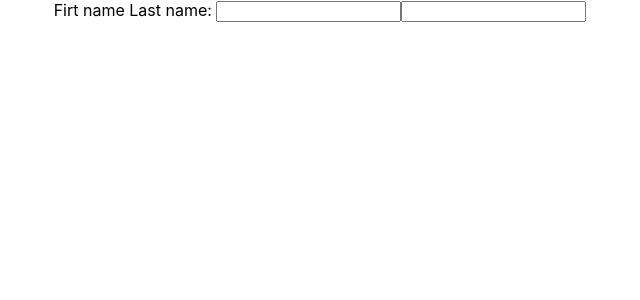
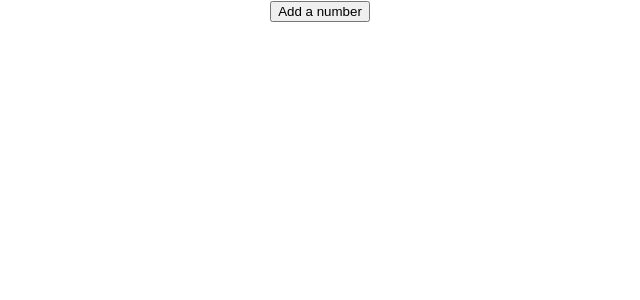
Before and after one commit to jpcuentas123/REACT-HOOKS, a React (Create React App) app: page / in a window 1280 px wide. Shown: the top 300 px of the page, without its empty margins (320-960 px from the left). Built offline with nearby package versions, Linux system fonts and the light colour scheme.

Commit message:
UseState with Array Example

```diff
--- a/src/App.js
+++ b/src/App.js
@@ -4,6 +4,7 @@
 import UseStateCouter from './Components/UseStateCouter';
 import UseStateCounterTwo from './Components/UseStateCounterTwo';
 import UseStateCounterThree from './Components/UseStateCounterThree';
+import UserStateCounterFour from './Components/UserStateCounterFour';
 
 function App() {
   return (
@@ -11,7 +12,8 @@
       {/* <ClassCounter/> */}
       {/* <UseStateCouter/> */}
       {/* <UseStateCounterTwo/> */}
-      <UseStateCounterThree/>
+      {/* <UseStateCounterThree/> */}
+      <UserStateCounterFour/>
     </div>
   );
 }
--- /dev/null
+++ b/src/Components/UserStateCounterFour.js
@@ -0,0 +1,23 @@
+import React, { useState } from 'react'
+
+function UserStateCounterFour() {
+    const [items, setItems] = useState([])
+    const addItem = ()=>{
+        setItems([...items,{
+            id: items.length,
+            value: Math.floor(Math.random()*10) + 1
+        }])
+    }
+    return (
+        <div>
+            <button onClick={addItem}>Add a number</button>
+            <ul>
+                {
+                    items.map(item => <li key={item.id}>{item.value}</li>)
+                }
+            </ul>
+        </div>
+    )
+}
+
+export default UserStateCounterFour
```
Also changed, not shown: src/Components/UseEffect/UseEffect.js (added).
